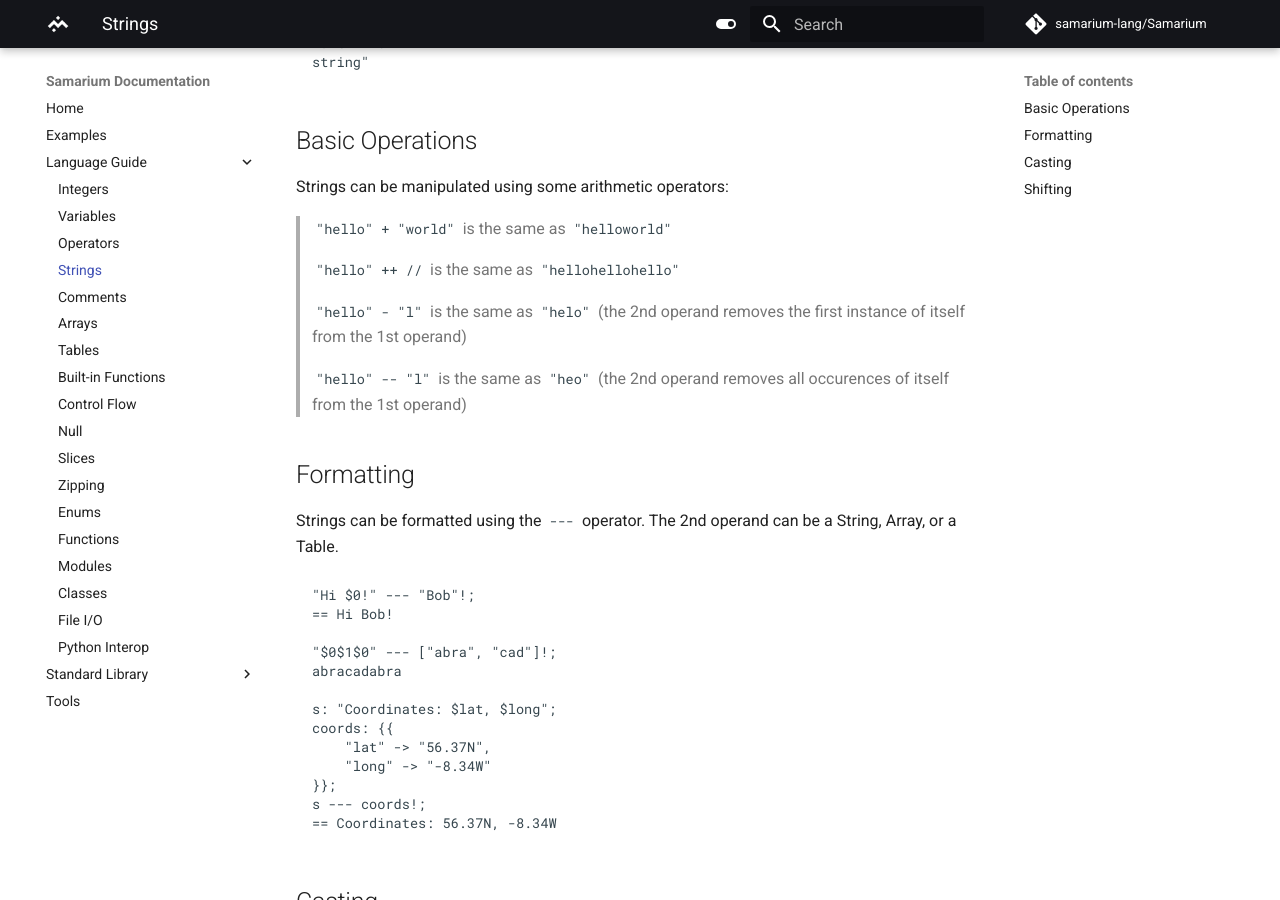
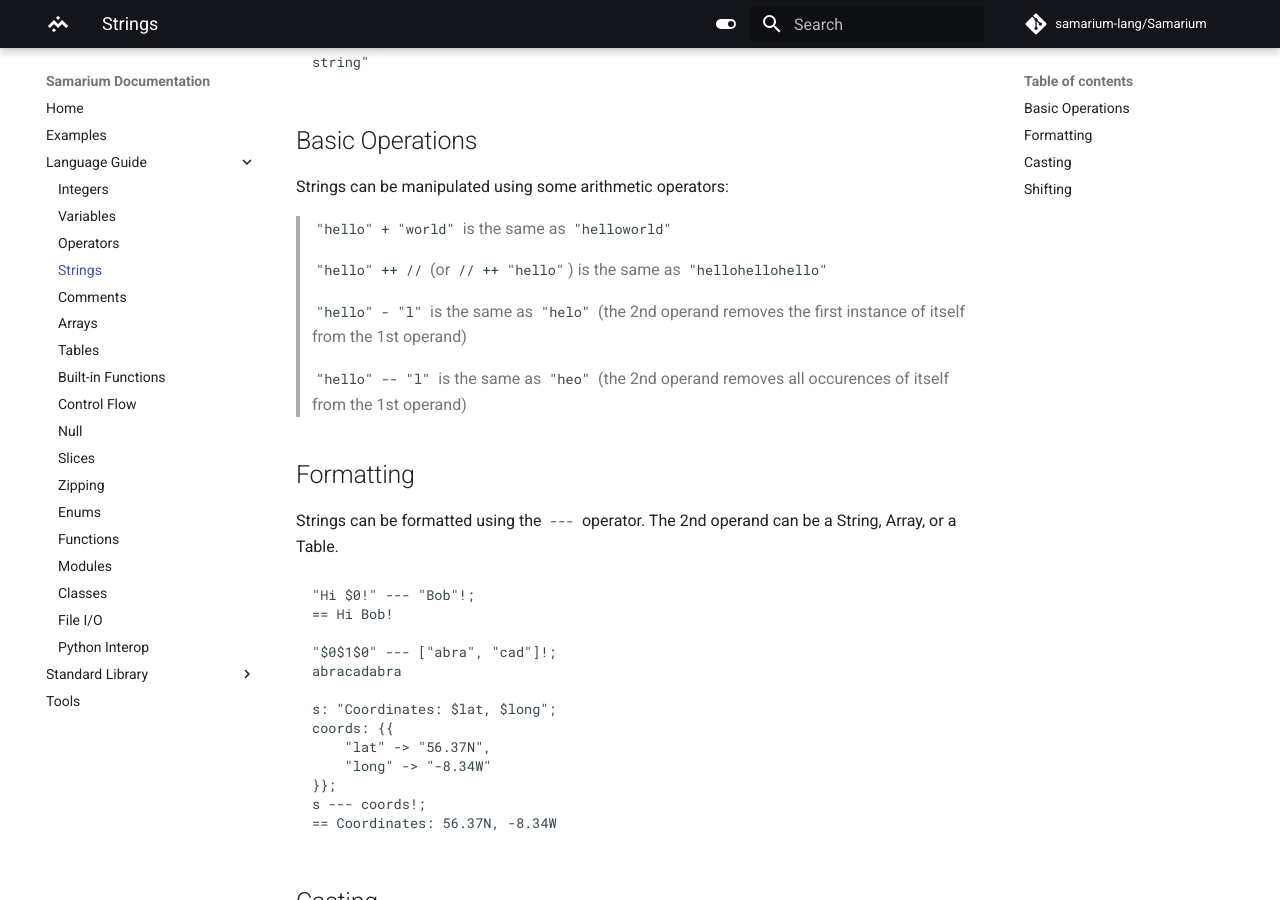
Before and after one commit to samarium-lang/Samarium, an MkDocs documentation site: the page built from docs/strings.md, in a window 1280 px wide and 900 px high, scrolled down 333 px. Built offline with MkDocs 1.6.1 and Material for MkDocs 9.7.7, drawn with Linux system fonts in a browser that asks for light colours; comment, search, counter and statistics services are not loaded.

Commit message:
(docs) Fixed Number ++ String

```diff
--- a/docs/strings.md
+++ b/docs/strings.md
@@ -22,7 +22,7 @@
 
 > `"hello" + "world"` is the same as `"helloworld"`
 
-> `"hello" ++ //` is the same as `"hellohellohello"`
+> `"hello" ++ //` (or `// ++ "hello"`) is the same as `"hellohellohello"`
 
 > `"hello" - "l"` is the same as `"helo"` (the 2nd operand removes the first
 > instance of itself from the 1st operand)
```
